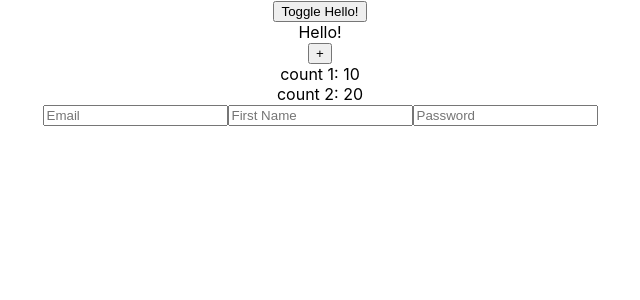
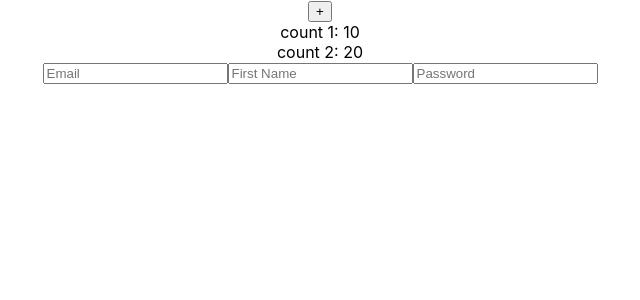
Before and after one commit to antosha-85/Trainings, a React (Create React App) app in the folder react-hooks-tr/: page / in a window 1280 px wide. Shown: the top 300 px of the page, without its empty margins (320-960 px from the left). Built offline with nearby package versions, Linux system fonts and the light colour scheme.

Commit message:
Added mousemove event listener and also remove it when the component unmounts

```diff
--- a/react-hooks-tr/src/App.js
+++ b/react-hooks-tr/src/App.js
@@ -8,18 +8,22 @@ function App() {
   const [count2, setCount2] = useState(20);
   const [values, setValues] = useForm({ email: "", password: "", firstName: "" });
   // const [password, setPassword] = useState("");
-  // useEffect(()=> {
-  //   console.log('render')
-  //   return ()=> {
-  //     console.log('unmount!')
-  //   }
-  // }, [])
+  useEffect(()=> {
+    const onMouseMove = e => {
+      console.log('event', e)
+    }
+    console.log('render')
+    window.addEventListener('mousemove', onMouseMove)
+    return ()=> {
+    window.removeEventListener('mousemove', onMouseMove)
+    }
+  }, [])
   const [showHello, setShowHello] = useState(true)
 
   return (
     <div className="App">
-      <button onClick={()=> setShowHello(!showHello)}>Toggle Hello!</button>
-      {showHello ? <Hello/> : null}
+      {/* <button onClick={()=> setShowHello(!showHello)}>Toggle Hello!</button>
+      {showHello ? <Hello/> : null} */}
       <button
         onClick={() => {
           setCount((currentCount) => currentCount + 1);
```
